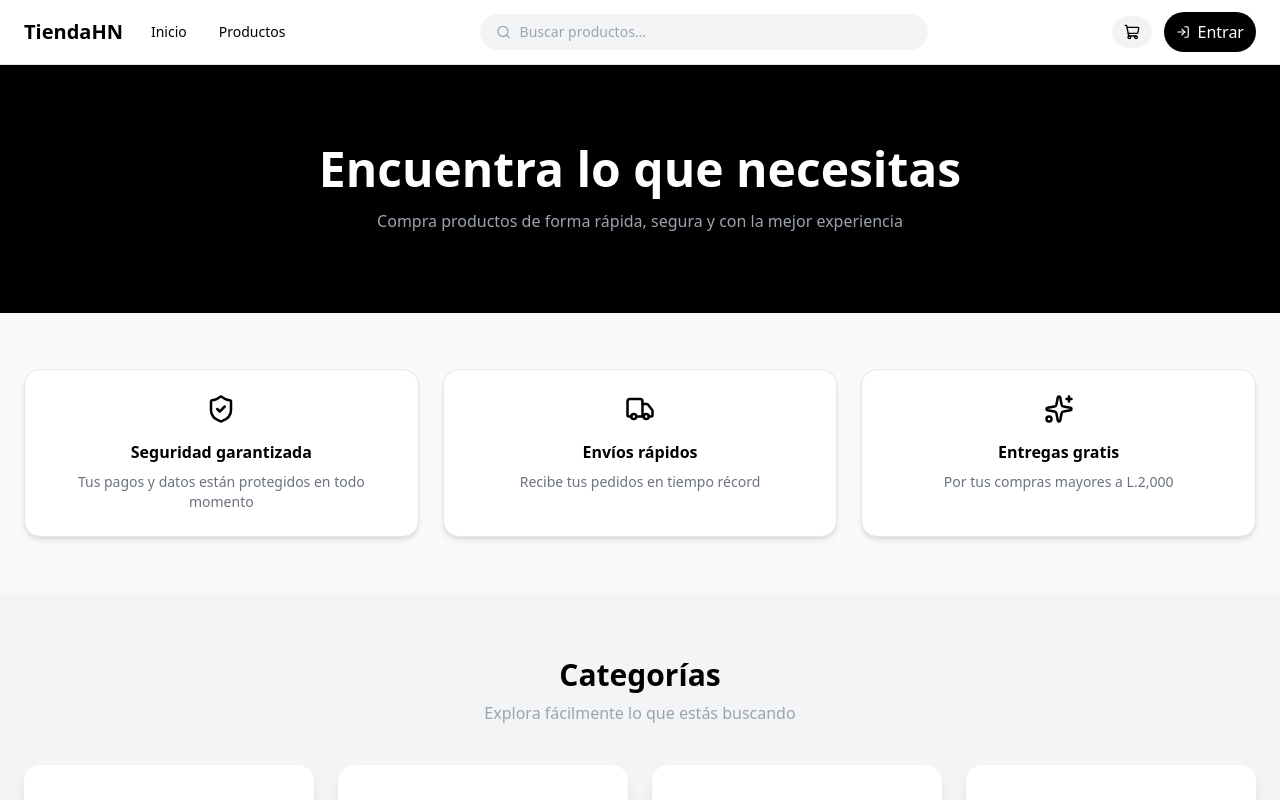
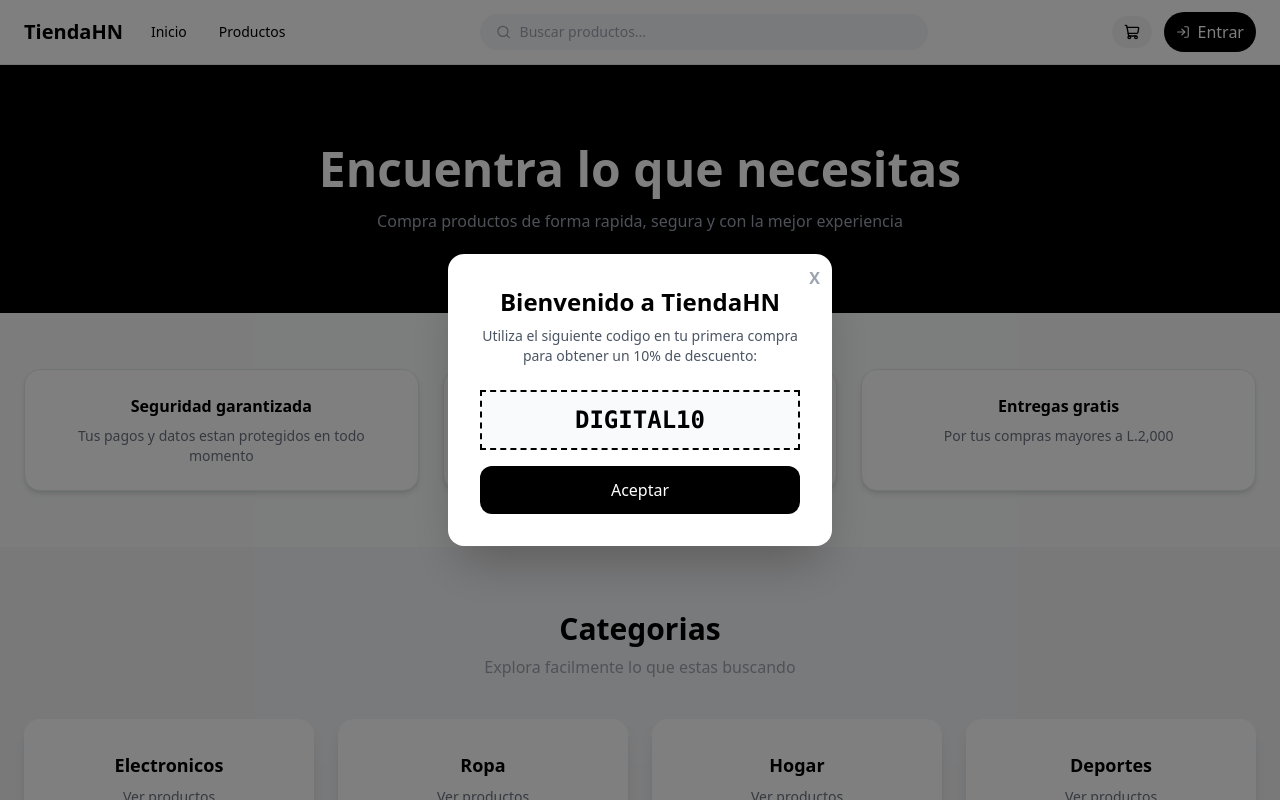
Before and after one commit to damarymejia/ProyectoEconomia2, a React (Create React App) app in the folder frontend/: page / in a window 1280 px wide. Shown: the top 800 px of the page. Built offline with nearby package versions, Linux system fonts and the light colour scheme.

Commit message:
Implement discount modal and fix text inconsistencies
Added a discount modal component to the Home page and updated various text for consistency. Adjusted navigation and fixed minor typos.

```diff
--- a/frontend/src/pages/Home.jsx
+++ b/frontend/src/pages/Home.jsx
@@ -1,16 +1,6 @@
 import { useState, useMemo } from 'react';
 import { Link, useNavigate } from 'react-router-dom';
-import { motion } from 'framer-motion';
-import {
-  ShieldCheck,
-  Truck,
-  Sparkles,
-  Star,
-  MapPin,
-  Phone,
-  Mail,
-  Clock
-} from 'lucide-react';
+import { motion, AnimatePresence } from 'framer-motion';
 
 import { PRODUCTS } from '../data/products';
 
@@ -21,6 +11,39 @@ const CATEGORIES = [
   { name: 'Deportes' }
 ];
 
+/* MODAL DE DESCUENTO */
+function DiscountModal() {
+  const [isOpen, setIsOpen] = useState(true);
+
+  if (!isOpen) return null;
+
+  return (
+    <div className="fixed inset-0 z-50 flex items-center justify-center bg-black bg-opacity-50 p-4">
+      <div className="bg-white p-8 rounded-2xl shadow-2xl max-w-sm text-center relative">
+        <button
+          onClick={() => setIsOpen(false)}
+          className="absolute top-3 right-3 text-gray-400 hover:text-black font-bold"
+        >
+          X
+        </button>
+        <h2 className="text-2xl font-bold mb-2">Bienvenido a TiendaHN</h2>
+        <p className="text-gray-600 mb-6 text-sm">
+          Utiliza el siguiente codigo en tu primera compra para obtener un 10% de descuento:
+        </p>
+        <div className="border-2 border-dashed border-black p-3 mb-4 font-mono font-bold text-2xl bg-gray-50">
+          DIGITAL10
+        </div>
+        <button
+          onClick={() => setIsOpen(false)}
+          className="w-full bg-black text-white py-3 rounded-xl font-medium"
+        >
+          Aceptar
+        </button>
+      </div>
+    </div>
+  );
+}
+
 /* HERO */
 function Hero() {
   return (
@@ -29,7 +52,7 @@ function Hero() {
         Encuentra lo que necesitas
       </h1>
       <p className="text-gray-400 max-w-xl mx-auto">
-        Compra productos de forma rápida, segura y con la mejor experiencia
+        Compra productos de forma rapida, segura y con la mejor experiencia
       </p>
     </section>
   );
@@ -39,17 +62,14 @@ function Hero() {
 function Features() {
   const data = [
     {
-      icon: <ShieldCheck size={30} />,
       title: 'Seguridad garantizada',
-      desc: 'Tus pagos y datos están protegidos en todo momento'
+      desc: 'Tus pagos y datos estan protegidos en todo momento'
     },
     {
-      icon: <Truck size={30} />,
-      title: 'Envíos rápidos',
-      desc: 'Recibe tus pedidos en tiempo récord'
+      title: 'Envios rapidos',
+      desc: 'Recibe tus pedidos en tiempo record'
     },
     {
-      icon: <Sparkles size={30} />,
       title: 'Entregas gratis',
       desc: 'Por tus compras mayores a L.2,000'
     }
@@ -63,7 +83,6 @@ function Features() {
           whileHover={{ y: -5 }}
           className="bg-white p-6 rounded-2xl shadow-md border text-center"
         >
-          <div className="mb-4 flex justify-center">{f.icon}</div>
           <h3 className="font-semibold mb-2">{f.title}</h3>
           <p className="text-gray-500 text-sm">{f.desc}</p>
         </motion.div>
@@ -72,12 +91,11 @@ function Features() {
   );
 }
 
-/* CATEGORIES - Corregido para apuntar a /catalog */
+/* CATEGORIES */
 function Categories() {
   const navigate = useNavigate();
 
   const handleCategory = (categoryName) => {
-    // Cambiado de /products a /catalog para coincidir con tu componente de Catálogo
     navigate(`/catalog?category=${categoryName}`);
   };
 
@@ -85,9 +103,9 @@ function Categories() {
     <section className="bg-gray-100 text-black py-16">
       <div className="max-w-7xl mx-auto px-6">
         <div className="text-center mb-10">
-          <h2 className="text-3xl font-bold">Categorías</h2>
+          <h2 className="text-3xl font-bold">Categorias</h2>
           <p className="text-gray-400 mt-2">
-            Explora fácilmente lo que estás buscando
+            Explora facilmente lo que estas buscando
           </p>
         </div>
 
@@ -124,19 +142,13 @@ function ProductCard({ product }) {
 
         <div className="p-4 flex-grow flex flex-col justify-between">
           <div>
-            <div className="flex text-yellow-400 mb-2">
-              {[...Array(5)].map((_, i) => (
-                <Star key={i} size={14} fill="currentColor" />
-              ))}
-            </div>
             <h3 className="font-semibold text-sm line-clamp-2">{product.name}</h3>
             <p className="text-lg font-bold">L. {product.price}</p>
           </div>
-
-          <div className="mt-3 opacity-0 group-hover:opacity-100 transition">
-            <button className="w-full bg-black text-white py-2 rounded-lg text-xs">
+          <div className="mt-3 opacity-0 group-hover:opacity-100 transition text-center">
+            <span className="inline-block w-full bg-black text-white py-2 rounded-lg text-xs">
               Ver detalles
-            </button>
+            </span>
           </div>
         </div>
       </div>
@@ -158,48 +170,41 @@ function Contact() {
     setForm({ name: '', email: '', subject: '', message: '' });
   };
 
-  const info = [
-    { icon: <MapPin size={20} />, label: 'Dirección', value: 'Tegucigalpa, Honduras' },
-    { icon: <Phone size={20} />, label: 'Teléfono', value: '+504 9999-9999' },
-    { icon: <Mail size={20} />, label: 'Correo', value: 'contacto@tienda.com' },
-    { icon: <Clock size={20} />, label: 'Horario', value: 'Lun – Vie, 8:00 AM – 6:00 PM' }
-  ];
-
   return (
     <section className="bg-gray-100 py-16">
       <div className="max-w-7xl mx-auto px-6">
         <div className="text-center mb-10">
-          <h2 className="text-3xl font-bold">Contáctanos</h2>
-          <p className="text-gray-500 mt-2">Estamos aquí para ayudarte</p>
+          <h2 className="text-3xl font-bold">Contactanos</h2>
+          <p className="text-gray-500 mt-2">Estamos aqui para ayudarte</p>
         </div>
 
         <div className="bg-white rounded-2xl shadow-md overflow-hidden grid md:grid-cols-2">
           <div className="p-8 border-r border-gray-100">
-            <h3 className="text-xl font-semibold mb-6">Información de contacto</h3>
+            <h3 className="text-xl font-semibold mb-6">Informacion de contacto</h3>
             <div className="space-y-5">
-              {info.map((item) => (
-                <div key={item.label} className="flex items-start gap-4">
-                  <div className="bg-gray-100 p-2 rounded-xl">{item.icon}</div>
                 <div>
-                    <p className="text-sm text-gray-400">{item.label}</p>
-                    <p className="font-medium">{item.value}</p>
+                    <p className="text-sm text-gray-400">Direccion</p>
+                    <p className="font-medium">Tegucigalpa, Honduras</p>
                 </div>
+                <div>
+                    <p className="text-sm text-gray-400">Telefono</p>
+                    <p className="font-medium">+504 9999-9999</p>
                 </div>
-              ))}
+                <div>
+                    <p className="text-sm text-gray-400">Correo</p>
+                    <p className="font-medium">contacto@tienda.com</p>
+                </div>
             </div>
           </div>
 
           <div className="p-8">
-            <h3 className="text-xl font-semibold mb-6">Envíanos un mensaje</h3>
+            <h3 className="text-xl font-semibold mb-6">Envianos un mensaje</h3>
             {sent ? (
               <div className="bg-green-50 border border-green-200 text-green-700 rounded-xl p-4 text-center">
-                ¡Mensaje enviado! Te responderemos pronto.
+                Mensaje enviado. Te responderemos pronto.
               </div>
             ) : (
               <div className="space-y-4">
-                <div className="grid grid-cols-2 gap-4">
-                  <div>
-                    <label className="text-sm text-gray-500 mb-1 block">Nombre</label>
                 <input
                   name="name"
                   value={form.name}
@@ -207,9 +212,6 @@ function Contact() {
                   placeholder="Tu nombre"
                   className="w-full border border-gray-200 rounded-xl px-4 py-2 text-sm focus:outline-none focus:ring-2 focus:ring-black"
                 />
-                  </div>
-                  <div>
-                    <label className="text-sm text-gray-500 mb-1 block">Correo</label>
                 <input
                   name="email"
                   type="email"
@@ -218,29 +220,14 @@ function Contact() {
                   placeholder="tu@correo.com"
                   className="w-full border border-gray-200 rounded-xl px-4 py-2 text-sm focus:outline-none focus:ring-2 focus:ring-black"
                 />
-                  </div>
-                </div>
-                <div>
-                  <label className="text-sm text-gray-500 mb-1 block">Asunto</label>
-                  <input
-                    name="subject"
-                    value={form.subject}
-                    onChange={handleChange}
-                    placeholder="¿En qué podemos ayudarte?"
-                    className="w-full border border-gray-200 rounded-xl px-4 py-2 text-sm focus:outline-none focus:ring-2 focus:ring-black"
-                  />
-                </div>
-                <div>
-                  <label className="text-sm text-gray-500 mb-1 block">Mensaje</label>
                 <textarea
                   name="message"
                   value={form.message}
                   onChange={handleChange}
-                    placeholder="Escribe tu mensaje aquí..."
+                  placeholder="Escribe tu mensaje aqui..."
                   rows={4}
                   className="w-full border border-gray-200 rounded-xl px-4 py-2 text-sm focus:outline-none focus:ring-2 focus:ring-black resize-none"
                 />
-                </div>
                 <button
                   onClick={handleSubmit}
                   className="w-full bg-black text-white py-3 rounded-xl font-medium hover:bg-gray-800 transition"
@@ -261,7 +248,10 @@ export default function Home() {
   const featured = useMemo(() => PRODUCTS.slice(0, 8), []);
 
   return (
-    <main className="bg-gray-50">
+    <main className="bg-gray-50 relative">
+      {/* Componente de la ventana emergente */}
+      <DiscountModal />
+
       <Hero />
       <Features />
       <Categories />
```
Lines whose indentation alone changed are shown as unchanged.
